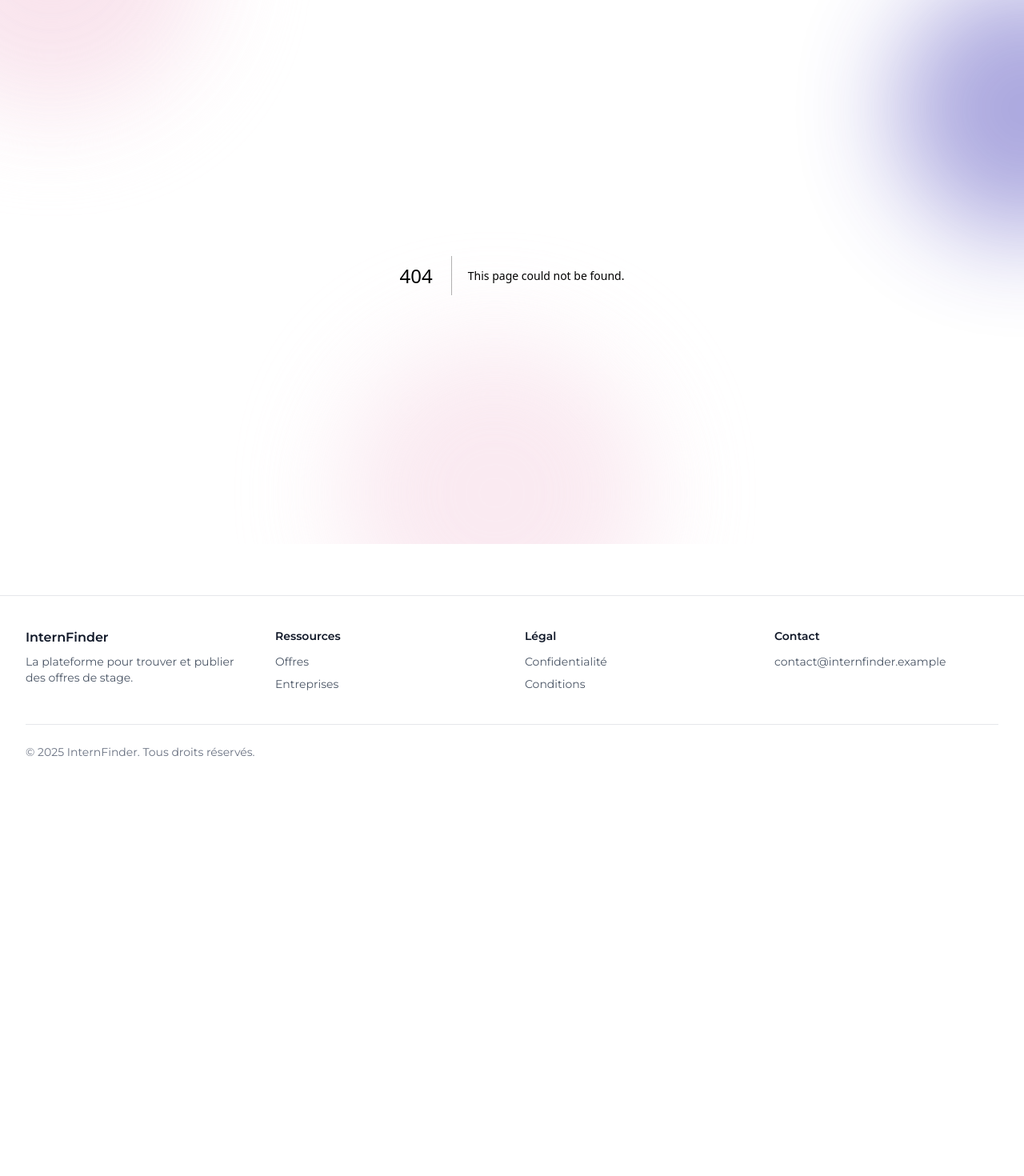
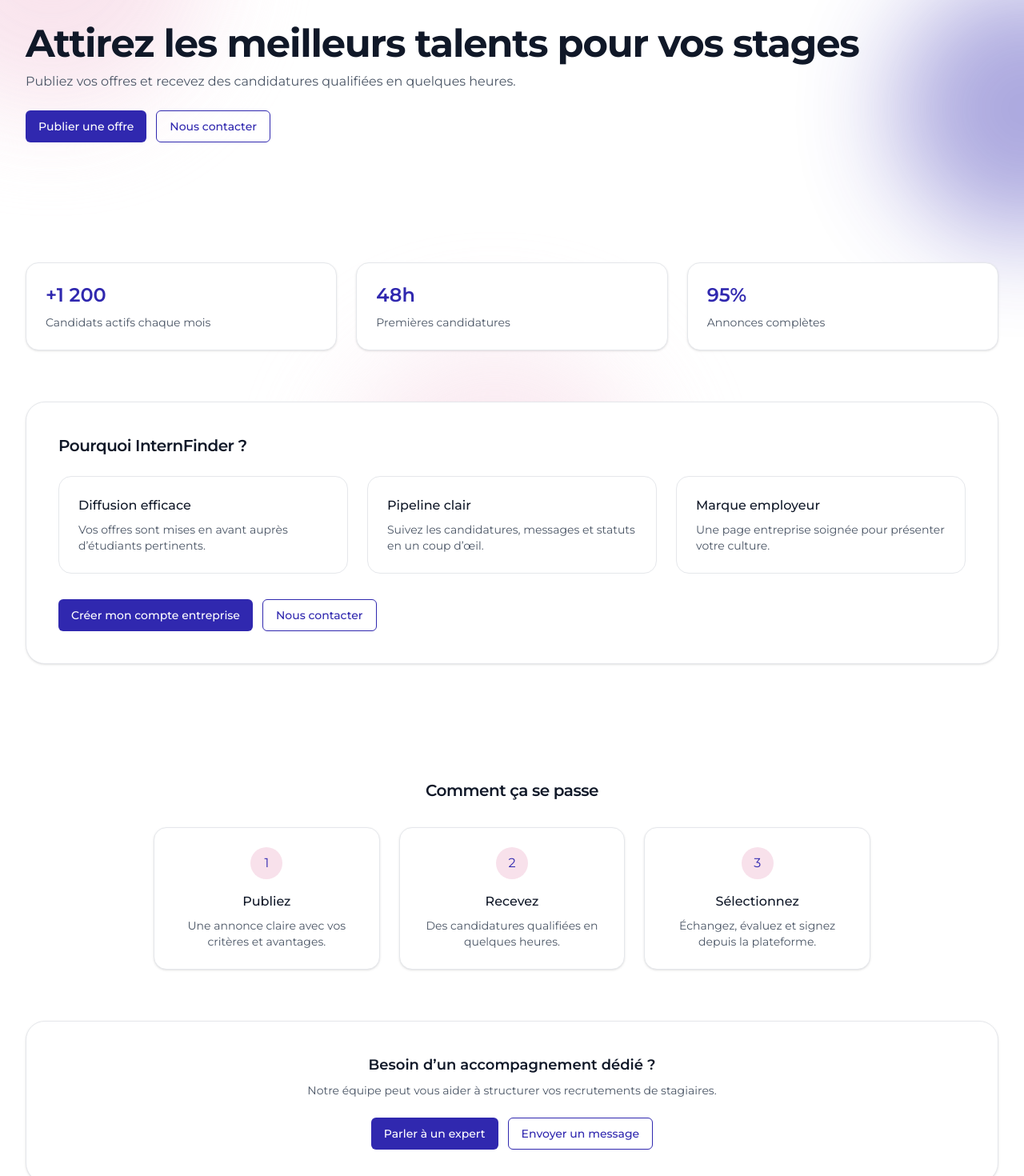
Before and after one commit to Tyrdak/InternFinder, a Next.js app: page /companies in a window 1280 px wide. Before the commit this address had no page. Shown: the part 120-1590 px from the top of the page at 80% size. Before the commit the page ends 1110 px from the top, so only its background shows below. Built offline with nearby package versions, Linux system fonts and the light colour scheme.

Commit message:
feat:enterprisepagefinish

```diff
--- /dev/null
+++ b/app/companies/page.tsx
@@ -0,0 +1,17 @@
+import EnterpriseHero from "@/src/components/pages/enterprise/Hero";
+import EnterpriseKPIs from "@/src/components/pages/enterprise/KPIs";
+import EnterpriseReasons from "@/src/components/pages/enterprise/Reasons";
+import EnterpriseProcess from "@/src/components/pages/enterprise/Process";
+import EnterpriseContactCTA from "@/src/components/pages/enterprise/ContactCTA";
+
+export default function CompaniesPage() {
+  return (
+    <>
+      <EnterpriseHero />
+      <EnterpriseKPIs />
+      <EnterpriseReasons />
+      <EnterpriseProcess />
+      <EnterpriseContactCTA />
+    </>
+  );
+}
--- a/src/components/layout/Navbar.tsx
+++ b/src/components/layout/Navbar.tsx
@@ -16,6 +16,9 @@ export default function Navbar() {
         </Link>
 
         <nav className="hidden items-center gap-8 md:flex" aria-label="Navigation principale">
+          <Link href="/" className="text-sm text-gray-600 hover:text-(--brand) focus-visible:outline-none focus-visible:ring-2 focus-visible:ring-(--brand) rounded">
+            Accueil
+          </Link>
           <Link href="/offers" className="text-sm text-gray-600 hover:text-(--brand) focus-visible:outline-none focus-visible:ring-2 focus-visible:ring-(--brand) rounded">
             Offres
           </Link>
@@ -54,6 +57,7 @@ export default function Navbar() {
       >
         <div className="mx-auto max-w-7xl px-4 py-4">
           <nav className="grid gap-4" aria-label="Navigation mobile">
+            <Link href="/" className="rounded px-2 py-2 text-base text-gray-700 hover:bg-gray-100">Accueil</Link>
             <Link href="/offers" className="rounded px-2 py-2 text-base text-gray-700 hover:bg-gray-100">Offres</Link>
             <Link href="/companies" className="rounded px-2 py-2 text-base text-gray-700 hover:bg-gray-100">Entreprises</Link>
             <Link href="/about" className="rounded px-2 py-2 text-base text-gray-700 hover:bg-gray-100">À propos</Link>
--- /dev/null
+++ b/src/components/pages/enterprise/ContactCTA.tsx
@@ -0,0 +1,17 @@
+import React from "react";
+import Button from "@/src/components/ui/Button";
+
+export default function EnterpriseContactCTA() {
+  return (
+    <section className="mx-auto max-w-7xl px-4 pb-24 sm:px-6 lg:px-8">
+      <div className="rounded-3xl border border-gray-200 bg-white p-6 text-center shadow-sm sm:p-10">
+        <h2 className="text-lg font-semibold text-gray-900">Besoin d’un accompagnement dédié ?</h2>
+        <p className="mt-2 text-sm text-gray-600">Notre équipe peut vous aider à structurer vos recrutements de stagiaires.</p>
+        <div className="mt-6 flex justify-center gap-3">
+          <Button>Parler à un expert</Button>
+          <Button variant="outline">Envoyer un message</Button>
+        </div>
+      </div>
+    </section>
+  );
+}
--- /dev/null
+++ b/src/components/pages/enterprise/Hero.tsx
@@ -0,0 +1,21 @@
+import Button from "@/src/components/ui/Button";
+import React from "react";
+
+export default function EnterpriseHero() {
+  return (
+    <section className="relative">
+      <div className="mx-auto flex min-h-[40vh] w-full max-w-7xl flex-col justify-center px-4 py-16 sm:px-6 lg:px-8">
+        <h1 className="text-balance text-3xl font-bold tracking-tight text-gray-900 sm:text-4xl lg:text-5xl">
+          Attirez les meilleurs talents pour vos stages
+        </h1>
+        <p className="mt-3 max-w-2xl text-gray-600">
+          Publiez vos offres et recevez des candidatures qualifiées en quelques heures.
+        </p>
+        <div className="mt-6 flex gap-3">
+          <Button>Publier une offre</Button>
+          <Button variant="outline">Nous contacter</Button>
+        </div>
+      </div>
+    </section>
+  );
+}
--- /dev/null
+++ b/src/components/pages/enterprise/KPIs.tsx
@@ -0,0 +1,21 @@
+import React from "react";
+
+export default function EnterpriseKPIs() {
+  const stats = [
+    { kpi: "+1 200", label: "Candidats actifs chaque mois" },
+    { kpi: "48h", label: "Premières candidatures" },
+    { kpi: "95%", label: "Annonces complètes" },
+  ];
+  return (
+    <section className="mx-auto max-w-7xl px-4 py-16 sm:px-6 lg:px-8">
+      <div className="grid gap-6 sm:grid-cols-3">
+        {stats.map((s) => (
+          <div key={s.label} className="rounded-2xl border border-gray-200 bg-white p-6 shadow-sm">
+            <div className="text-2xl font-semibold text-(--brand)">{s.kpi}</div>
+            <div className="mt-2 text-sm text-gray-600">{s.label}</div>
+          </div>
+        ))}
+      </div>
+    </section>
+  );
+}
--- /dev/null
+++ b/src/components/pages/enterprise/Process.tsx
@@ -0,0 +1,23 @@
+import React from "react";
+
+export default function EnterpriseProcess() {
+  const steps = [
+    { title: "Publiez", desc: "Une annonce claire avec vos critères et avantages." },
+    { title: "Recevez", desc: "Des candidatures qualifiées en quelques heures." },
+    { title: "Sélectionnez", desc: "Échangez, évaluez et signez depuis la plateforme." },
+  ];
+  return (
+    <section className="mx-auto max-w-7xl px-4 py-16 sm:px-6 lg:px-8">
+      <h2 className="text-center text-xl font-semibold tracking-tight text-gray-900">Comment ça se passe</h2>
+      <div className="mx-auto mt-8 grid max-w-4xl gap-6 md:grid-cols-3">
+        {steps.map((s, i) => (
+          <div key={s.title} className="rounded-2xl border border-gray-200 bg-white p-6 text-center shadow-sm">
+            <div className="mx-auto flex h-10 w-10 items-center justify-center rounded-full bg-(--tint) text-(--brand)">{i + 1}</div>
+            <h3 className="mt-4 text-base font-medium text-gray-900">{s.title}</h3>
+            <p className="mt-2 text-sm text-gray-600">{s.desc}</p>
+          </div>
+        ))}
+      </div>
+    </section>
+  );
+}
--- /dev/null
+++ b/src/components/pages/enterprise/Reasons.tsx
@@ -0,0 +1,29 @@
+import React from "react";
+import Button from "@/src/components/ui/Button";
+
+export default function EnterpriseReasons() {
+  const reasons = [
+    { title: "Diffusion efficace", desc: "Vos offres sont mises en avant auprès d’étudiants pertinents." },
+    { title: "Pipeline clair", desc: "Suivez les candidatures, messages et statuts en un coup d’œil." },
+    { title: "Marque employeur", desc: "Une page entreprise soignée pour présenter votre culture." },
+  ];
+  return (
+    <section className="mx-auto max-w-7xl px-4 pb-20 sm:px-6 lg:px-8">
+      <div className="rounded-3xl border border-gray-200 bg-white p-6 shadow-sm sm:p-10">
+        <h2 className="text-xl font-semibold tracking-tight text-gray-900">Pourquoi InternFinder ?</h2>
+        <div className="mt-6 grid gap-6 md:grid-cols-3">
+          {reasons.map((b) => (
+            <div key={b.title} className="rounded-2xl border border-gray-200 p-6">
+              <h3 className="text-base font-medium text-gray-900">{b.title}</h3>
+              <p className="mt-2 text-sm text-gray-600">{b.desc}</p>
+            </div>
+          ))}
+        </div>
+        <div className="mt-8 flex gap-3">
+          <Button>Créer mon compte entreprise</Button>
+          <Button variant="outline">Nous contacter</Button>
+        </div>
+      </div>
+    </section>
+  );
+}
```
